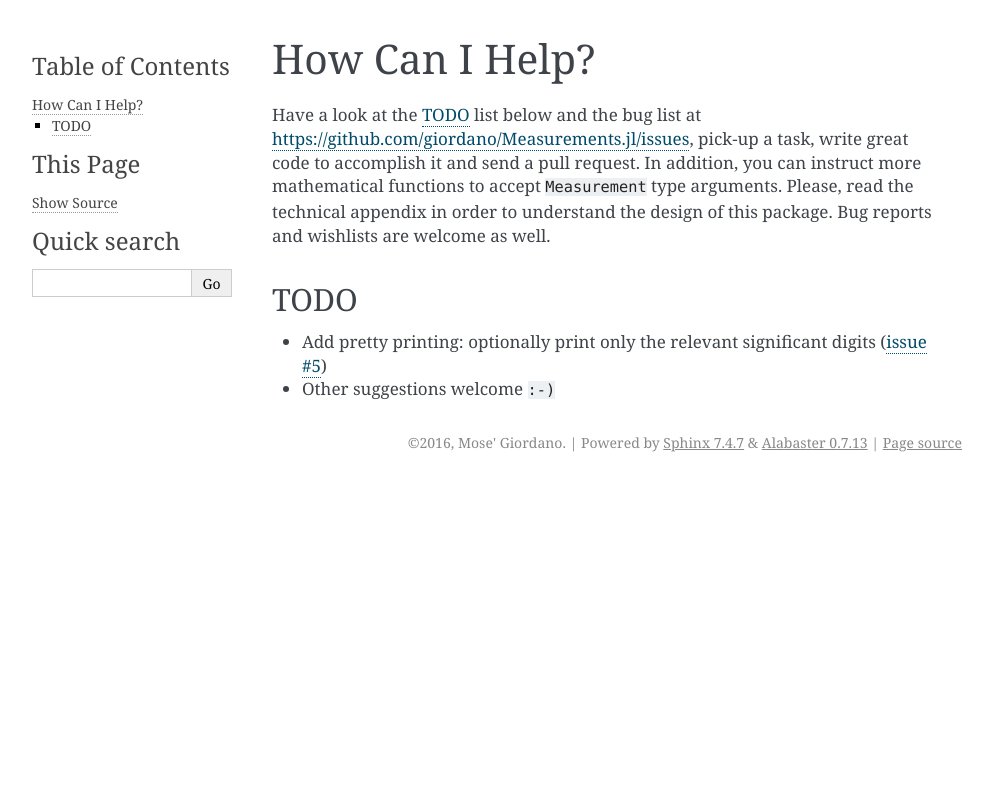
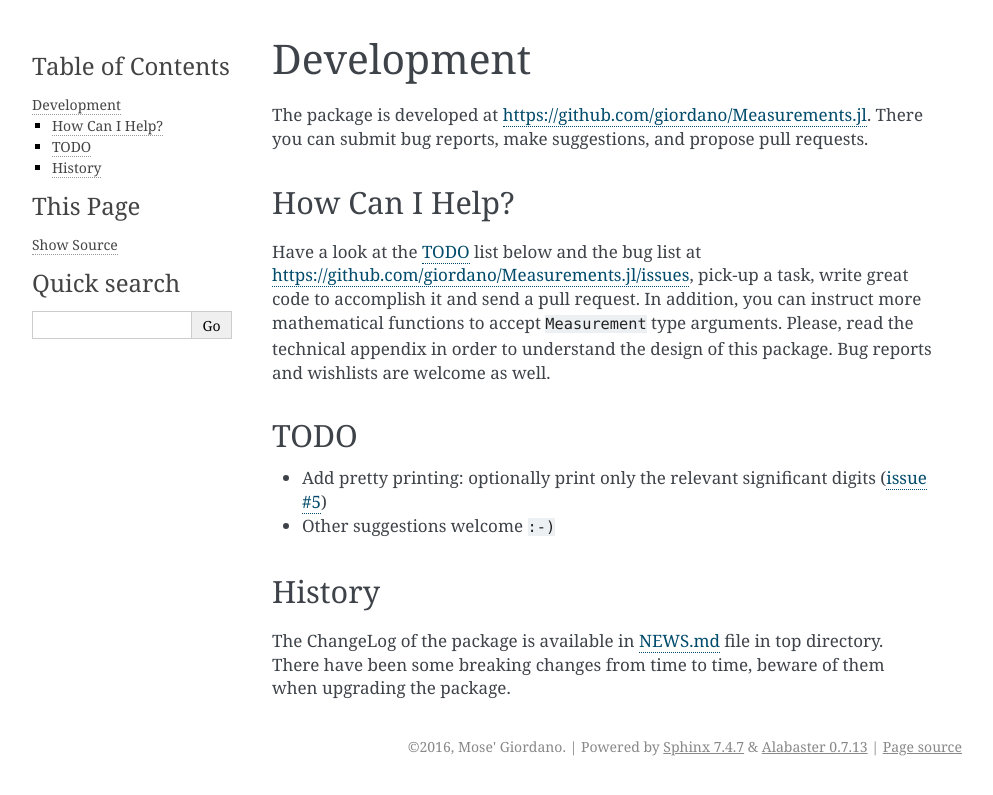
Before and after one commit to JuliaPhysics/Measurements.jl, a Sphinx documentation site: the page built from docs/todo.rst, in a window 1280 px wide. Shown: the top 795 px of the page, without its empty margins (148-1141 px from the left). Built offline with Sphinx 7.4.7, drawn with Linux system fonts in a browser that asks for light colours.

```diff
--- a/docs/todo.rst
+++ b/docs/todo.rst
@@ -1,5 +1,11 @@
+Development
+-----------
+
+The package is developed at https://github.com/giordano/Measurements.jl.  There
+you can submit bug reports, make suggestions, and propose pull requests.
+
 How Can I Help?
----------------
+~~~~~~~~~~~~~~~
 
 Have a look at the `TODO`_ list below and the bug list at
 https://github.com/giordano/Measurements.jl/issues, pick-up a task, write great
@@ -14,3 +20,11 @@ TODO
 - Add pretty printing: optionally print only the relevant significant digits
   (`issue #5 <https://github.com/giordano/Measurements.jl/issues/5>`__)
 - Other suggestions welcome ``:-)``
+
+History
+~~~~~~~
+
+The ChangeLog of the package is available in `NEWS.md
+<https://github.com/giordano/Measurements.jl/blob/master/NEWS.md>`__ file in top
+directory.  There have been some breaking changes from time to time, beware of
+them when upgrading the package.
```
Also changed, not shown: NEWS.md (+1 -1 lines), README.md (+15 -4 lines).
